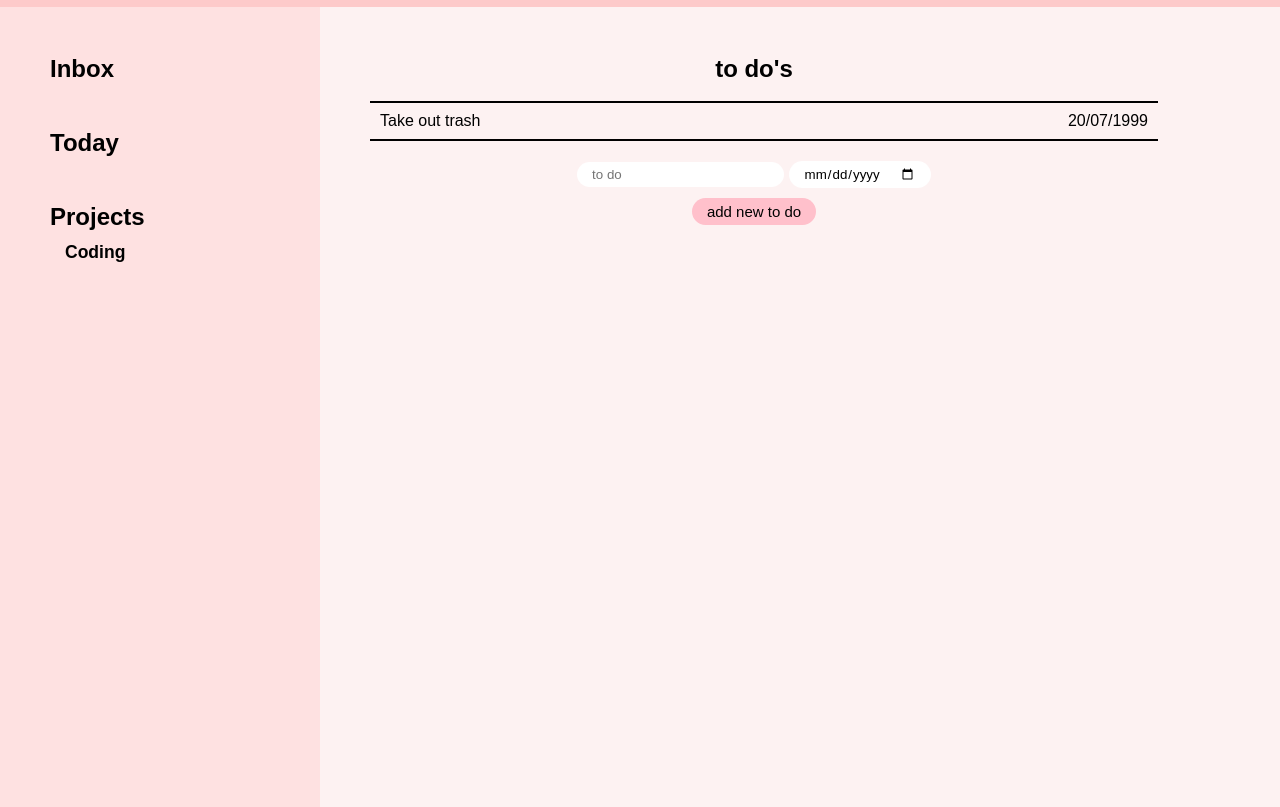
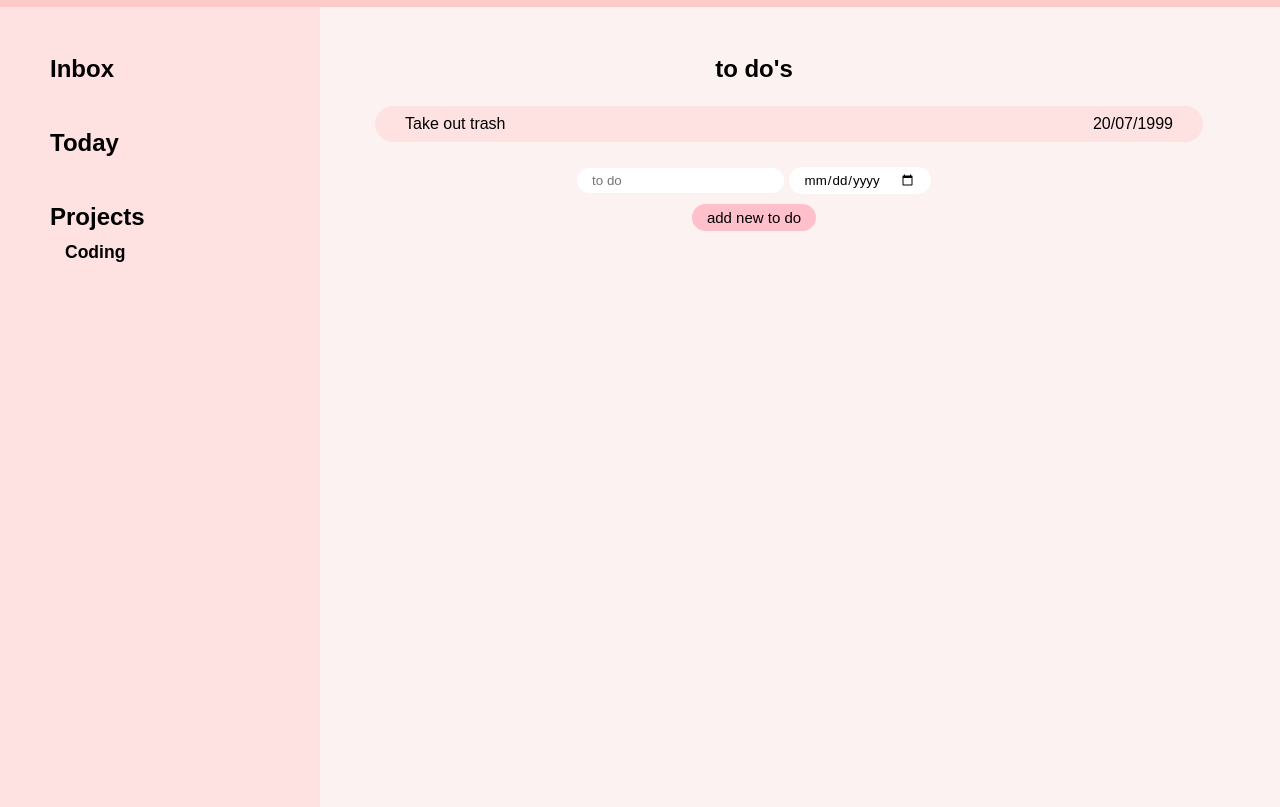
Before and after one commit to cris-maillo/todo, a plain HTML site: page index.html in a window 1280 px wide. Shown: the part 63-870 px from the top of the page. Drawn offline with Linux system fonts and the light colour scheme.

Commit message:
created completed toggle

```diff
--- a/main.js
+++ b/main.js
@@ -1 +1 @@
-(()=>{"use strict";class e{constructor(e,t,l){this.title=e,this.dueDate=t,this.completed=l}}const t=document.getElementById("addform"),l=document.getElementById("todos");var d=[];t.addEventListener("submit",(n=>{n.preventDefault();let o=t.elements.title.value,i=t.elements.dueDate.value;var s=new e(o,i,!1);d.push(s),console.log(d[0].title),console.log(d),function(){for(;l.firstChild;)l.removeChild(l.lastChild);for(let e=0;e<d.length;e++){let t=document.createElement("div");t.className="todo";let n=document.createElement("div");n.className="todoname",n.id=e,n.innerHTML=d[e].title,n.addEventListener("click",void console.log("need to figure this out"));let o=document.createElement("div");o.className="dueDate",o.innerHTML=d[e].dueDate,t.appendChild(n),t.appendChild(o),l.appendChild(t)}}()}))})();
+(()=>{"use strict";class e{constructor(e,t,l){this.title=e,this.dueDate=t,this.completed=l}}const t=document.getElementById("addform"),l=document.getElementById("todos");var o=[];function n(){for(;l.firstChild;)l.removeChild(l.lastChild);for(let e=0;e<o.length;e++){let t=document.createElement("div");t.className="todo";let n=document.createElement("div");n.className="todoname",n.innerHTML=o[e].title,console.log(o[e].completed);let s=o[e].completed;n.addEventListener("click",(function(){d(s,e)}),!1),!0===o[e].completed&&(n.classList="completed");let c=document.createElement("div");c.className="dueDate",c.innerHTML=o[e].dueDate,t.appendChild(n),t.appendChild(c),l.appendChild(t)}}function d(e,t){console.log("status"+e),!0===e?(o[t].completed=!1,o[t].classList="todoname"):(o[t].completed=!0,console.log(o[t].completed),console.log(o),o[t].classList="todoname completed"),n()}console.log("hello"),t.addEventListener("submit",(l=>{l.preventDefault();let d=t.elements.title.value,s=t.elements.dueDate.value;var c=new e(d,s,!1);o.push(c),console.log(o[0].title),console.log(o),n()}))})();
--- a/style.css
+++ b/style.css
@@ -64,18 +64,15 @@ header img{
 }
 
 .todo{
+    margin: 5px;
     display: flex;
     justify-content: space-between;
-    border-style: solid;
-    border-width: 2px 0px 0px 0px;
-    border-color: #000;
-    padding: 10px;
+    background-color: rgb(254, 225, 225);
+    border-radius: 20px;
+    padding: 10px 30px;
     width: 100%;
 }
 
-.todo:last-child{
-    border-width: 2px 0px 2px 0px;
-}
 
 .inputs > button{
     width: fit-content;
```
